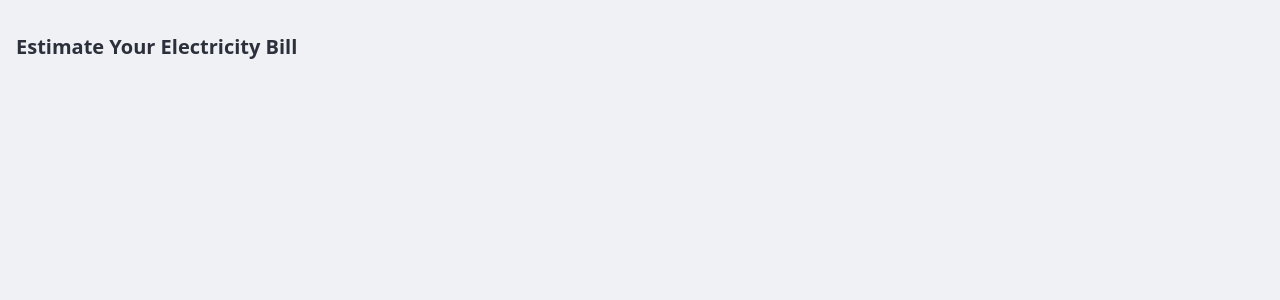
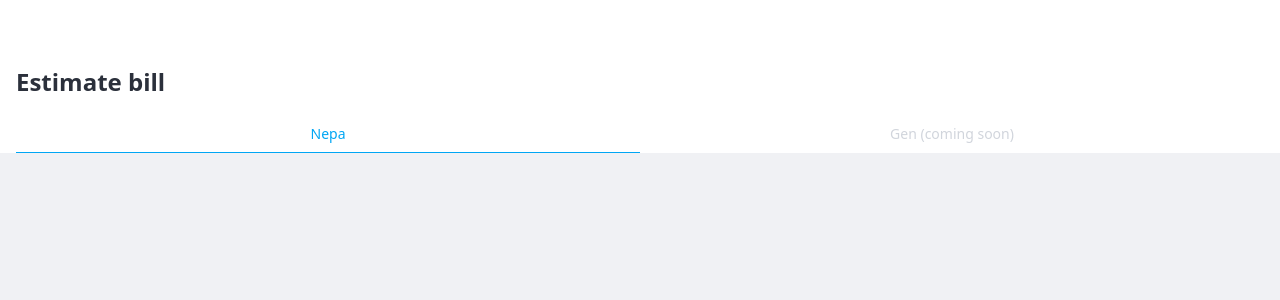
Before and after one commit to Paulelitee/wattsup, a Next.js app: page / in a window 1280 px wide. Shown: the top 300 px of the page. Built offline with nearby package versions, Linux system fonts and the light colour scheme.

Commit message:
all files

```diff
--- a/app/globals.css
+++ b/app/globals.css
@@ -31,6 +31,6 @@ h1 {
   color: #2B303B;
   font-weight: 600;
   font-family: var(--font-sans);
-  letter-spacing: -2%;
-  font-size: 20px;
+  letter-spacing: -3%;
+  font-size: 24px;
 }
--- a/app/page.tsx
+++ b/app/page.tsx
@@ -4,8 +4,16 @@
 function App() {
   return (
     <main>
-        <div className="py-8 px-4">
-           <h1>Estimate Your Electricity Bill</h1>
+        <div className="pt-16 px-4 bg-white">
+           <h1 className="">Estimate bill</h1>
+           <div className="flex flex-row justify--between w-full text-sm font-medium pt-4 ">
+            <div className="py-2 w-full text-sky-500 border-sky-500 border-b-1 flex flex-row justify-center">
+                Nepa
+            </div>
+            <div className="w-full flex flex-row justify-center py-2 text-gray-300">
+              Gen (coming soon)
+            </div>
+           </div>
        </div>
       </main>
   )
```
